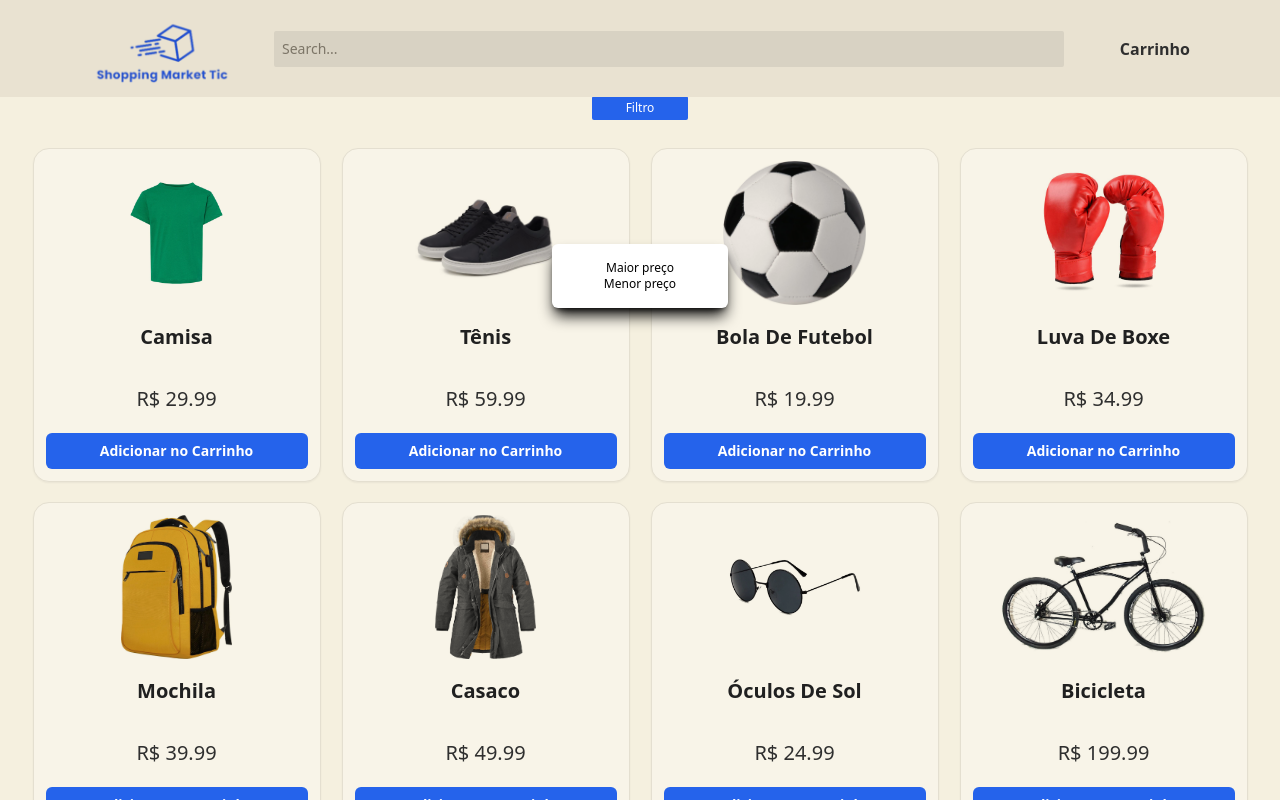
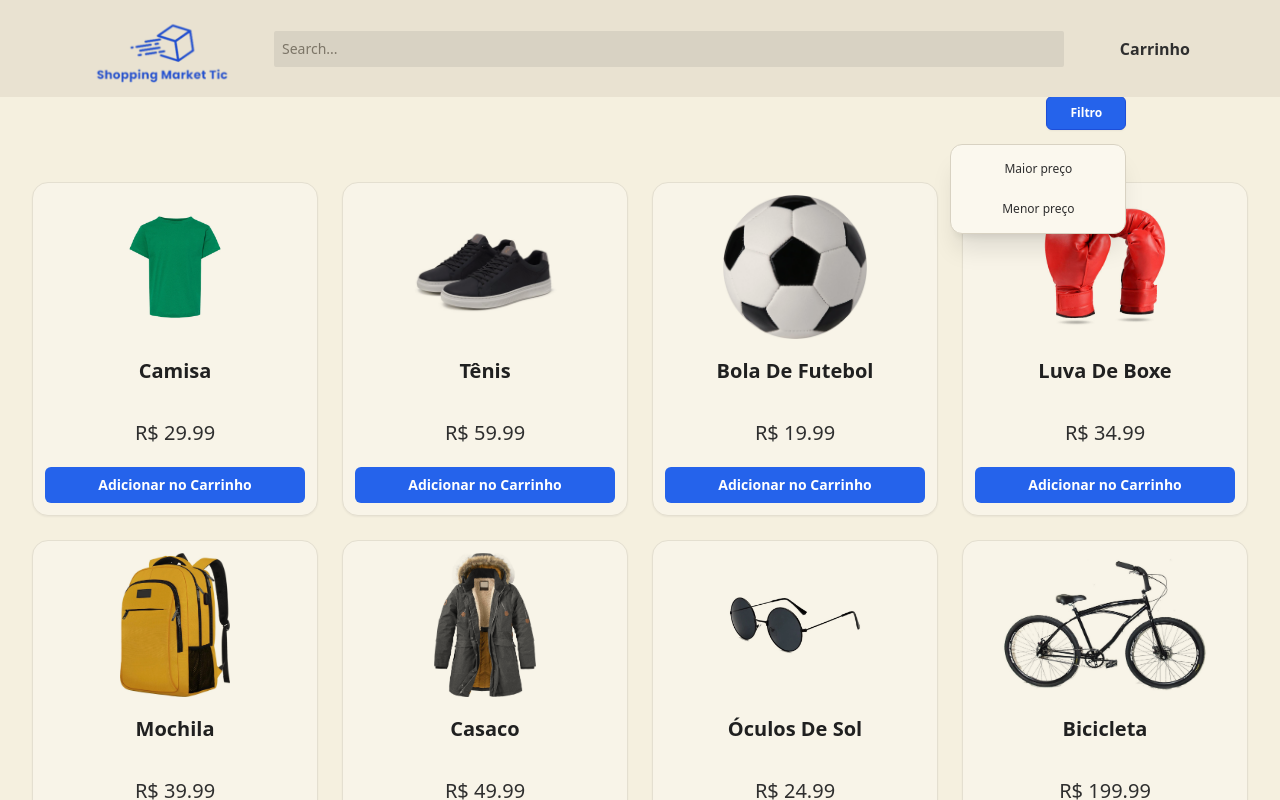
Before and after one commit to Otaviocuriel/ShoppingMarketTic, a React (Vite) app: page / in a window 1280 px wide. Both pictures are taken after a click on the button "Filtro". Shown: the top 800 px of the page. Built offline with nearby package versions, Linux system fonts and the light colour scheme; data requests are answered from the project's data file.

Commit message:
Melhorando o desing

```diff
--- a/src/app/view/home.tsx
+++ b/src/app/view/home.tsx
@@ -5,7 +5,7 @@ import { useQuery } from "react-query";
 import { useState } from "react";
 import { twMerge } from "tailwind-merge";
 
-const menuListVariants = "absolute z-10 mt-1 w-48 rounded-md bg-white py-1 shadow-lg";
+const menuListVariants = "absolute z-10 mt-2 w-52 rounded-xl border border-[#d8d2c2] bg-[#fbf8ee] p-2 shadow-xl shadow-black/10";
 
 type HomeProps = {
   searchTerm: string;
@@ -19,16 +19,16 @@ const Home = ({ searchTerm }: HomeProps) => {
     {
     value: "desc",
     name: "Maior preço",
-    class: "flex justify-center w-full"
+    class: "flex w-full justify-center"
   },
   {
     value: "asc",
     name: "Menor preço",
-    class: "flex justify-center w-full"
+    class: "flex w-full justify-center"
   },
 ];
 
-  const { data: products } = useQuery<ProductProps[], Error>("query-products", async () => {
+  const { data: products } = useQuery<ProductProps[], Error>(["query-products", typeFilter], async () => {
     return ProductService.findAll(typeFilter);
   });
 
@@ -42,7 +42,7 @@ const Home = ({ searchTerm }: HomeProps) => {
 
   const menuListClasses = twMerge(menuListVariants,
    isOpenMenu
-    ? "flex items-center flex-col absolute top-60 bg-white rounded-md p-4 shadow-lg shadow-black w-44":
+    ? "absolute right-0 top-10 flex w-44 flex-col items-center gap-2":
      "hidden")
 
   const normalizedSearch = searchTerm.trim().toLowerCase();
@@ -52,15 +52,15 @@ const Home = ({ searchTerm }: HomeProps) => {
 
   return (
 		<div className="mt-24 flex w-full flex-col items-center px-4 pb-10 sm:px-6 lg:px-8">
-      <div className="mb-6 flex flex-col items-center">
-        <button className="mb-1 w-24 rounded-sm bg-blue-600 py-1 text-xs font-medium text-white" onClick={() => handleFilterButton()}>
+      <div className="relative mb-8 flex w-4/5 flex-col items-end">
+        <button className="mb-5 w-20 rounded-md border border-blue-700 bg-blue-600 py-2 text-xs font-semibold text-white shadow-sm transition hover:bg-blue-700" onClick={() => handleFilterButton()}>
           Filtro
         </button>
         <ul className={menuListClasses}>
           {listOptionsFilter.map((item) => {
             return (
               <li key={item.name} className={item.class} onClick={(e) => {e.stopPropagation(); handleFilter(item.value); setIsOpenMenu(false)}} >
-                <button type="button" className="text-xs hover:underline" onClick={() => setTypeFilter(item.value)}>
+                <button type="button" className="w-full rounded-md px-3 py-2 text-center text-xs font-medium text-[#2f2f2f] transition hover:bg-[#ece6d6]" onClick={() => setTypeFilter(item.value)}>
                   {item.name}
                 </button>
               </li>
@@ -68,7 +68,7 @@ const Home = ({ searchTerm }: HomeProps) => {
           })}
         </ul>
       </div>
-    <div className="grid w-full max-w-7xl grid-cols-1 gap-5 sm:grid-cols-2 md:grid-cols-3 xl:grid-cols-4">
+    <div className="grid w-full max-w-7xl grid-cols-1 gap-6 sm:grid-cols-2 md:grid-cols-3 xl:grid-cols-4">
       {filteredProducts?.map((product) => {
         return <Card key={product.id} item={product} />;
       })}
```
